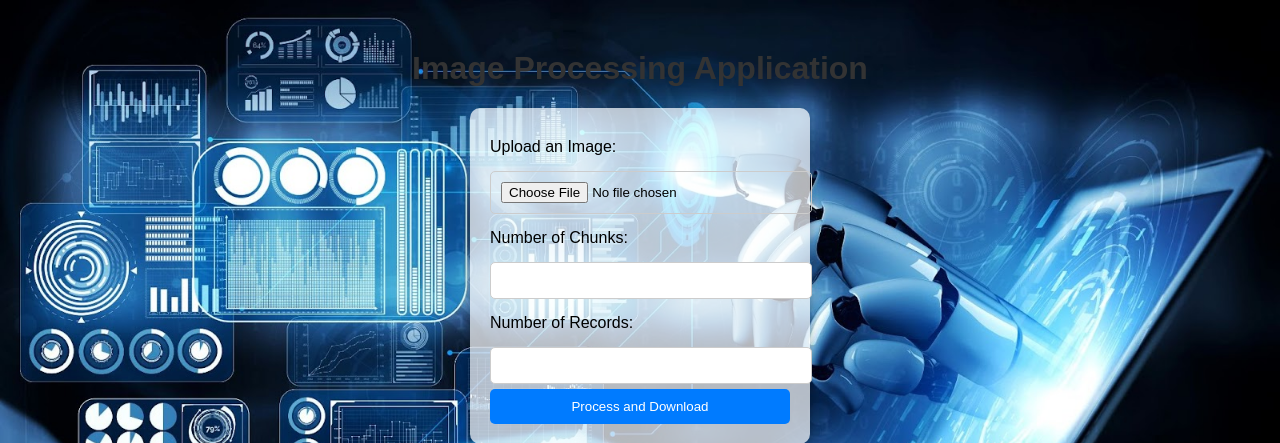
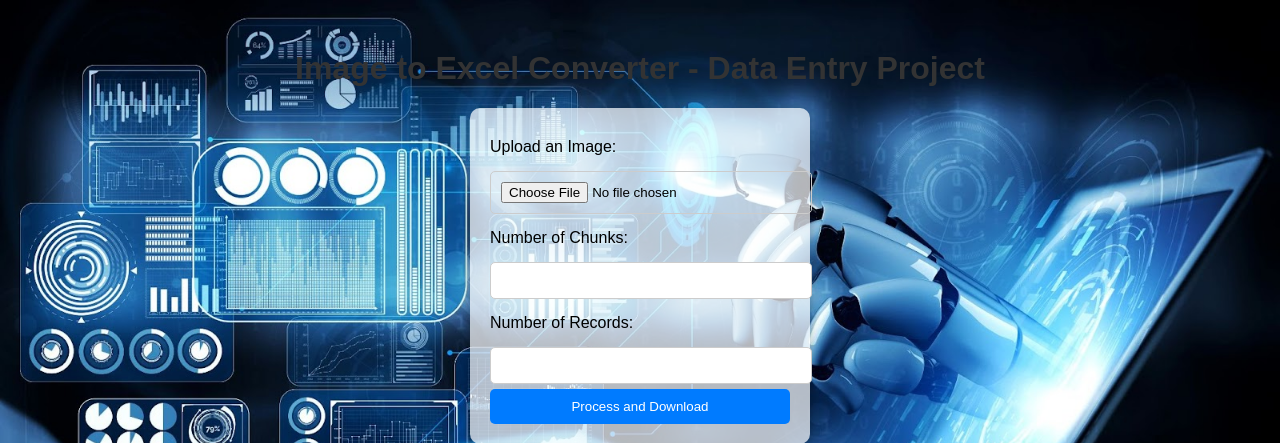
Before and after one commit to teja275/vfly_dataentry, a Flask app: page / in a window 1280 px wide. Shown: the top 443 px of the page. Run offline with Flask 3, Linux system fonts and the light colour scheme.

Commit message:
Heading change

```diff
--- a/templates/upload_form.html
+++ b/templates/upload_form.html
@@ -2,7 +2,7 @@
 <html lang="en">
 <head>
     <meta charset="UTF-8">
-    <title>Image Processing Application</title>
+    <title>Image to Excel Converter - Data Entry Project</title>
     <style>
         body {
             background-image: url('data_entry.jpeg');
@@ -51,7 +51,7 @@
     </style>
 </head>
 <body>
-    <h1>Image Processing Application</h1>
+    <h1>Image to Excel Converter - Data Entry Project</h1>
 
     <form method="POST" action="/" enctype="multipart/form-data">
         <label for="image">Upload an Image:</label>
```
